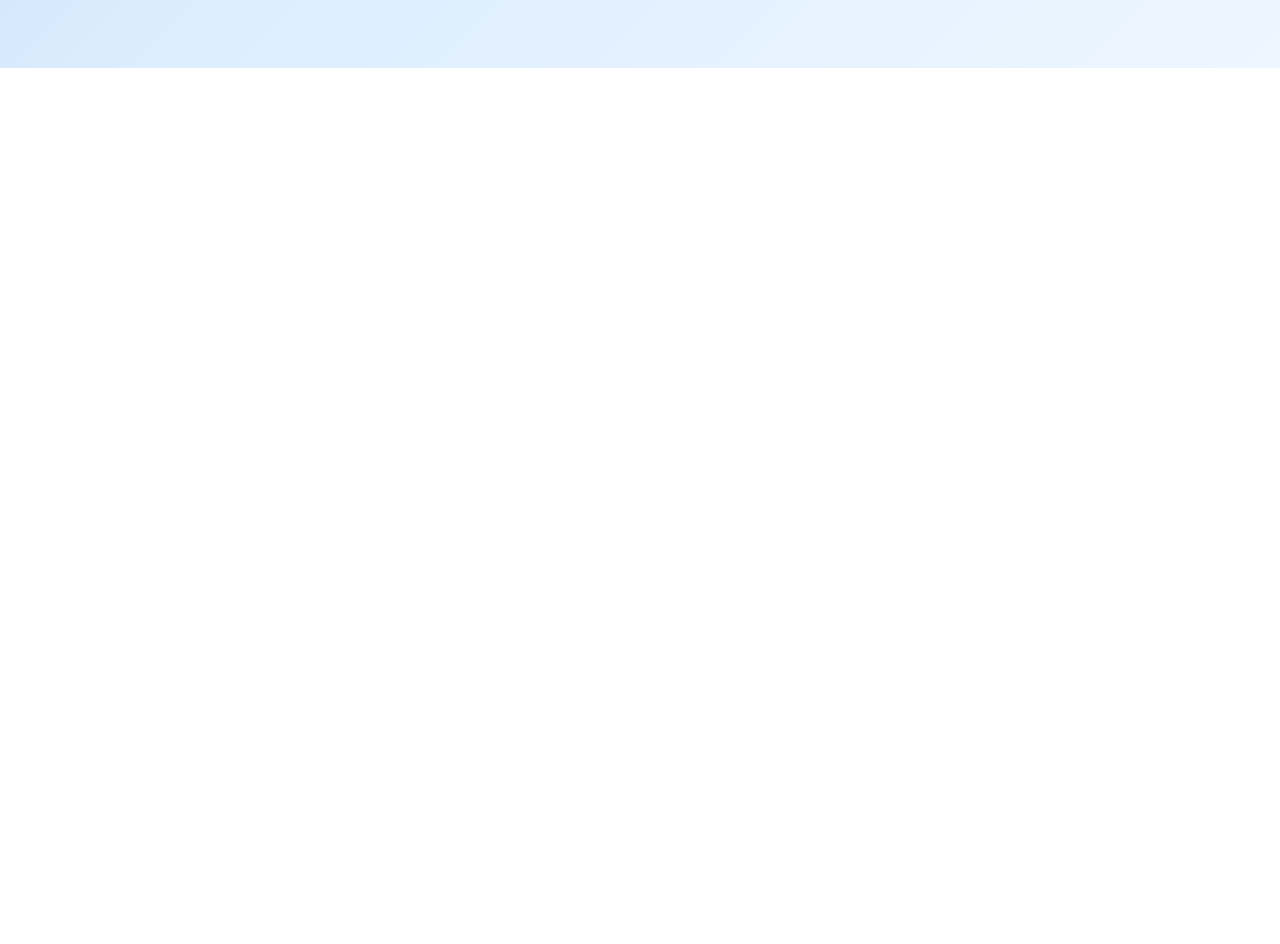
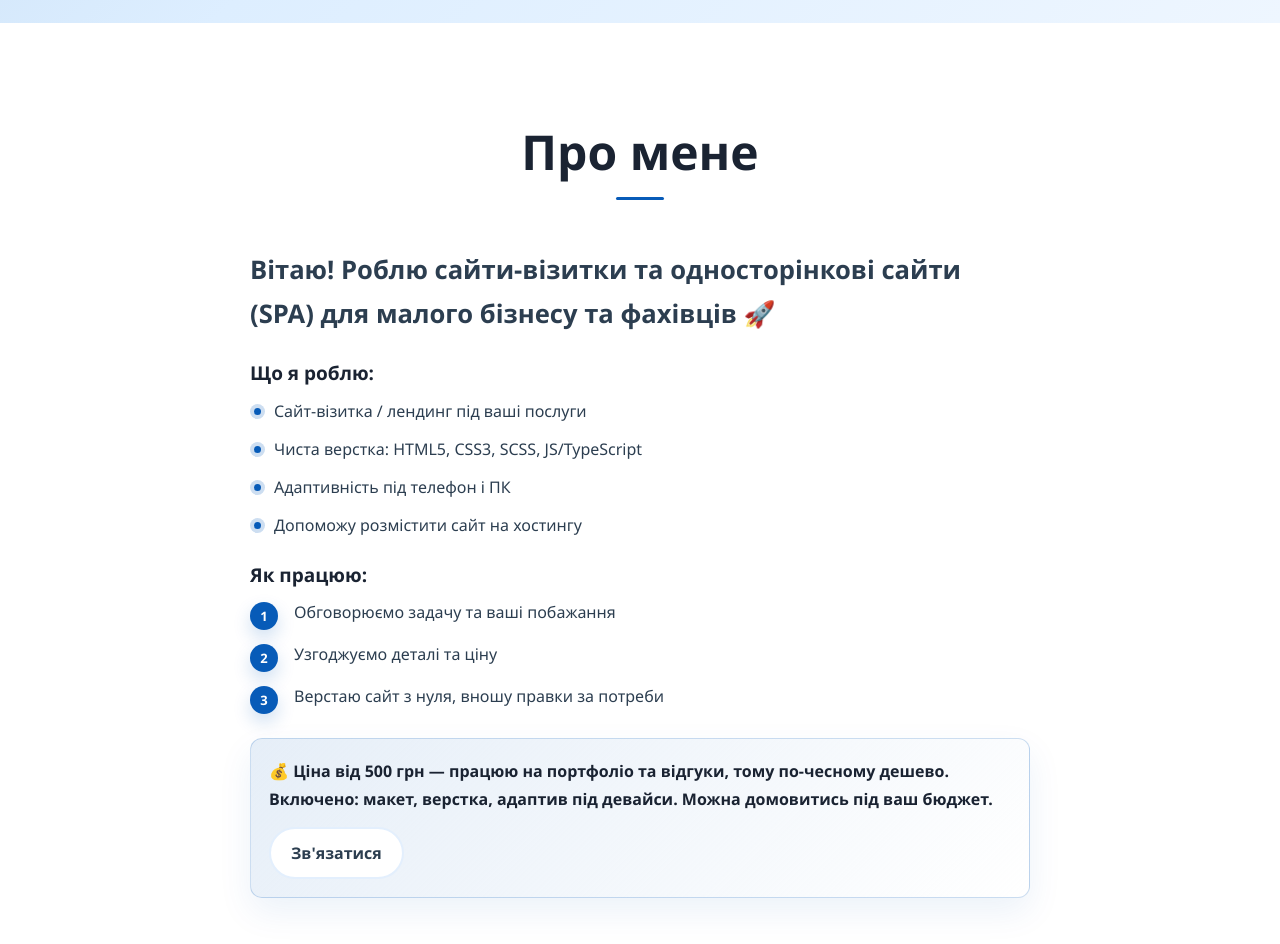
Before and after one commit to ItGencer/my-business-card-react, a React (Vite) app: page / in a window 1280 px wide. Shown: the part 540-1484 px from the top of the page. Before the commit the page ends 800 px from the top, so only its background shows below. Built offline with nearby package versions, Linux system fonts and the light colour scheme.

Commit message:
add section about us

```diff
--- a/src/App.jsx
+++ b/src/App.jsx
@@ -2,6 +2,7 @@ import { useState } from "react";
 import "./App.scss";
 import Header from "./components/layout/header/header";
 import Hero from "./components/hero/hero";
+import AboutUs from "./components/about-us/about-us";
 
 function App() {
   const [count, setCount] = useState(0);
@@ -11,6 +12,7 @@ function App() {
       <Header />
       <main>
         <Hero />
+        <AboutUs />
       </main>
     </>
   );
--- /dev/null
+++ b/src/components/about-us/about-us.jsx
@@ -0,0 +1,53 @@
+import React from "react";
+import "./about-us.scss";
+
+const AboutUs = () => {
+  return (
+    <section className="about-us" id="about">
+      <div className="about-us__container">
+        <div className="about-us__container__header">
+          <h2 className="about-us__container__header__title">Про мене</h2>
+          <span></span>
+        </div>
+        <div className="about-us__container__text">
+          <p className="about-us__container__text__intro">
+            Вітаю! Роблю сайти-візитки та односторінкові сайти (SPA) для малого
+            бізнесу та фахівців 🚀
+          </p>
+
+          <div className="about-us__container__text__doing">
+            <h3 className="about-us__container__text__doing__title">
+              Що я роблю:
+            </h3>
+            <ul className="about-us__container__text__doing__list">
+              <li>Сайт‑візитка / лендинг під ваші послуги</li>
+              <li>Чиста верстка: HTML5, CSS3, SCSS, JS/TypeScript</li>
+              <li>Адаптивність під телефон і ПК</li>
+              <li>Допоможу розмістити сайт на хостингу</li>
+            </ul>
+          </div>
+
+          <div className="about-us__container__text__doing">
+            <h3 className="about-us__container__text__doing__title ">Як працюю:</h3>
+            <ol className="about-us__container__text__doing__list" id="ol-list">
+              <li>Обговорюємо задачу та ваші побажання</li>
+              <li>Узгоджуємо деталі та ціну</li>
+              <li>Верстаю сайт з нуля, вношу правки за потреби</li>
+            </ol>
+          </div>
+
+          <div className="about-us__container__text__price">
+            <p>
+              💰 Ціна від 500 грн — працюю на портфоліо та відгуки, тому по-чесному дешево. Включено: макет, верстка, адаптив під девайси. Можна домовитись під ваш бюджет.
+            </p>
+            <a href="#contact">
+              Зв'язатися
+            </a>
+          </div>
+        </div>
+      </div>
+    </section>
+  );
+};
+
+export default AboutUs;
--- /dev/null
+++ b/src/components/about-us/about-us.scss
@@ -0,0 +1,155 @@
+$color-white: #fff;
+$color-white2: #def;
+$color-blue-dark: #1a2332;
+$color-blue: #075bb833;
+$color-blue-light: #075bb8;
+
+.about-us {
+  background: var(
+    linear-gradient(
+      to bottom,
+      $color-white2 0%,
+      $color-white 20%,
+      $color-white 80%,
+      $color-white2 100%
+    )
+  );
+  padding: clamp(72px, 9vw, 100px) 0;
+  transition: background 0.3s ease;
+
+  &__container {
+    width: min(92%, 780px);
+    margin: 0 auto;
+    padding: 0;
+    text-align: center;
+
+    &__header {
+      margin-bottom: clamp(32px, 5vw, 48px);
+
+      &__title {
+        font-size: clamp(28px, 5vw, 48px);
+        font-weight: 700;
+        color: $color-blue-dark;
+        margin-bottom: 16px;
+        line-height: 1.2;
+      }
+
+      span {
+        display: block;
+        width: 48px;
+        height: 3px;
+        border-radius: 2px;
+        background: $color-blue-light;
+        margin: 0 auto;
+      }
+    }
+
+    &__text {
+      display: grid;
+      gap: clamp(18px, 3vw, 24px);
+      font-size: clamp(15px, 2vw, 17px);
+      line-height: 1.75;
+      color: #2c3e50;
+      max-width: 800px;
+      margin: 0 auto;
+      text-align: left;
+
+      &__intro {
+        font-weight: 700;
+        font-size: clamp(20px, 2vw, 28px);
+      }
+
+      &__doing {
+        display: grid;
+        gap: 10px;
+
+        &__title {
+          color: $color-blue-dark;
+          font-size: clamp(17px, 2vw, 19px);
+          font-weight: 800;
+          line-height: 1.35;
+        }
+
+        &__list {
+          display: grid;
+          gap: 10px;
+          list-style: none;
+          margin: 0;
+          padding: 0;
+
+          li {
+            position: relative;
+            padding-left: 24px;
+
+            &:before {
+              content: "";
+              position: absolute;
+              top: 0.72em;
+              left: 4px;
+              width: 7px;
+              height: 7px;
+              border-radius: 50%;
+              background: $color-blue-light;
+              box-shadow: 0 0 0 4px $color-blue;
+            }
+          }
+        }
+      }
+
+      &__price {
+        display: grid;
+        gap: 14px;
+        align-items: start;
+        border: 1px solid $color-blue;
+        border-radius: 12px;
+        padding: clamp(14px, 3vw, 18px);
+        background:
+          linear-gradient(135deg, #075bb81a, #ffffffb8), $color-white;
+        color: $color-blue-dark;
+        font-weight: 700;
+        box-shadow: 0 14px 34px #075bb814;
+
+        a {
+          justify-self: start;
+          background: $color-white;
+          color: #2c3e50;
+          border: 2px solid #1a7fe81f;
+          border-radius: 50px;
+          padding: 10px 20px;
+          text-decoration: none;
+          transition:
+            transform 0.2s,
+            box-shadow 0.2s;
+          cursor: pointer;
+        }
+      }
+    }
+  }
+}
+
+#ol-list {
+  display: flex;
+  flex-direction: column;
+
+  li {
+    min-height: 32px;
+    padding-left: 44px;
+    counter-increment: about-step;
+
+    &:before {
+      content: counter(about-step);
+      top: 0.28em;
+      left: 0;
+      width: 28px;
+      height: 28px;
+      border-radius: 50%;
+      display: grid;
+      place-items: center;
+      color: $color-white;
+      font-size: 13px;
+      font-weight: 800;
+      line-height: 1;
+      box-shadow: 0 8px 18px $color-blue;
+    }
+  }
+}
--- a/src/components/hero/hero.scss
+++ b/src/components/hero/hero.scss
@@ -1,5 +1,4 @@
 .hero {
-  min-height: clamp(520px, 68vh, 720px);
   background: linear-gradient(135deg, #c8dff5 0%, #ddeeff 40%, #eef6ff 100%);
   display: flex;
   align-items: center;
```
